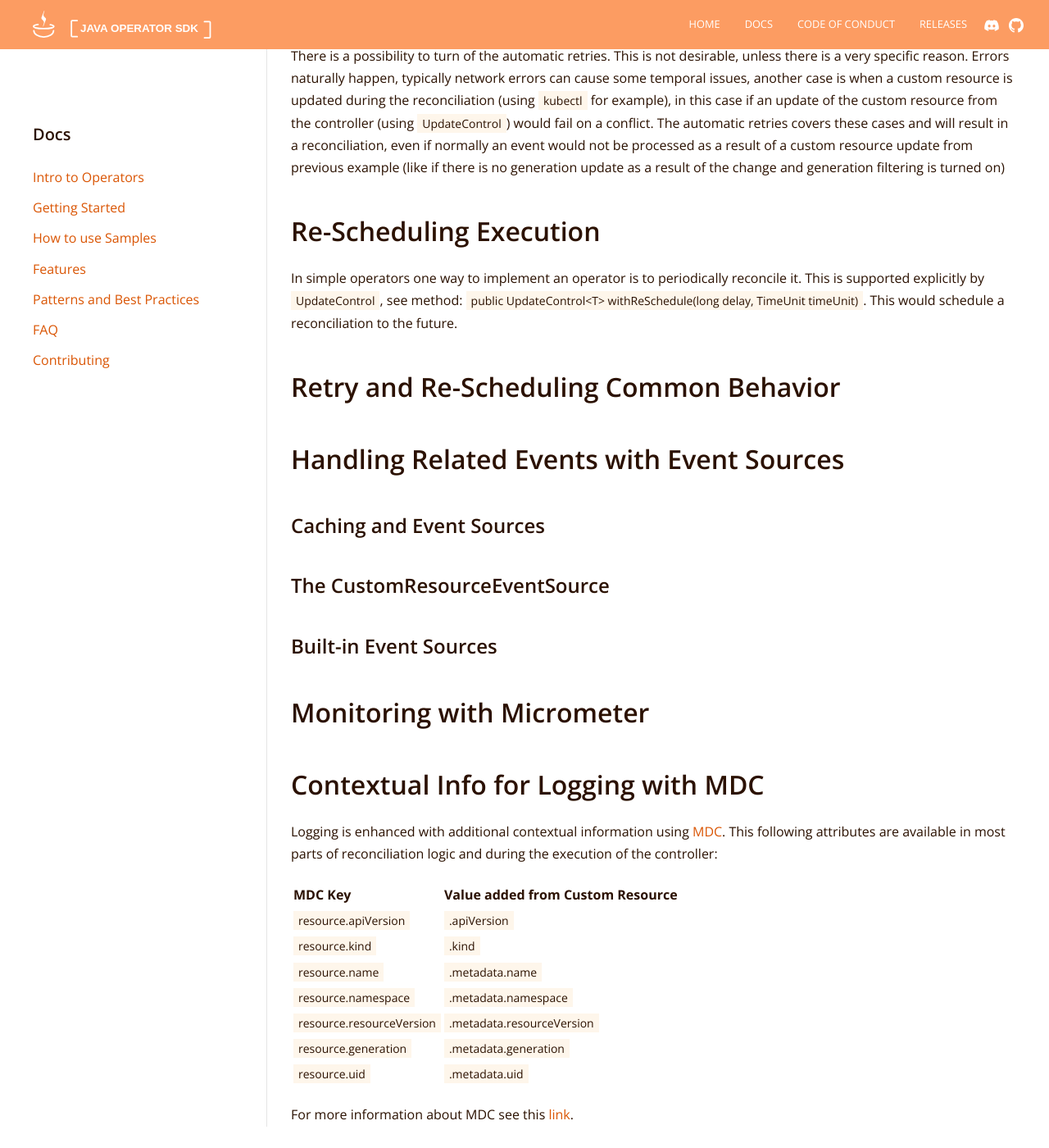
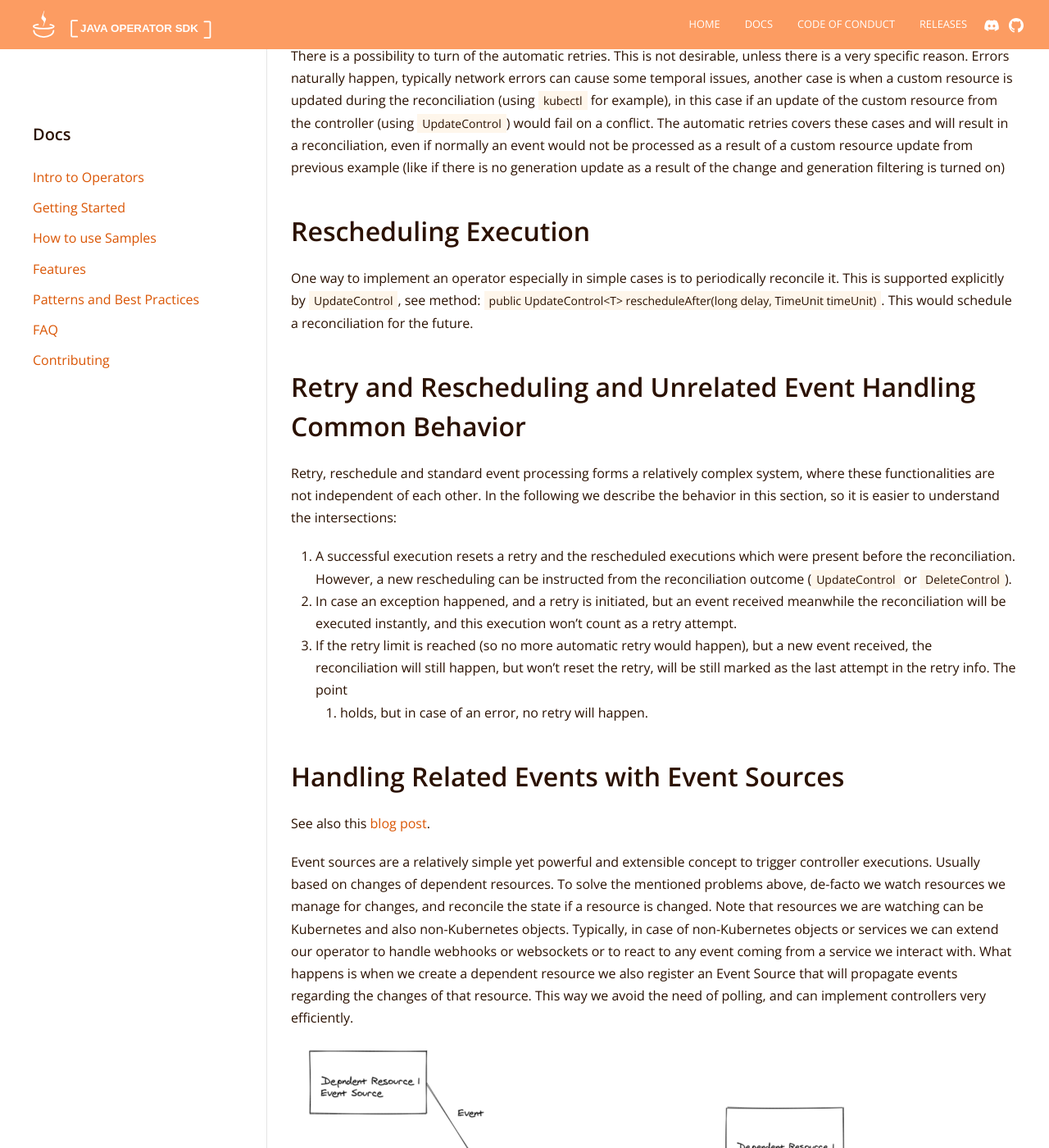
Before and after one commit to operator-framework/java-operator-sdk, a Jekyll site: the page built from docs/documentation/features.md, in a window 1280 px wide and 1400 px high, scrolled down 3221 px. Shown: the whole window at 82% size. Built offline with Jekyll 4.4.1, drawn with Linux system fonts in a browser that asks for light colours; nearby versions of some CDN libraries; some of the changed text lies outside the part shown.

Commit message:
docs: wip, event sources, eventing (#672)

```diff
--- a/docs/documentation/features.md
+++ b/docs/documentation/features.md
@@ -67,19 +68,20 @@ When automatic finalizer handling is turned off, the `ResourceController.deleteR
 case of a delete event received. So it does not make sense to implement this method and turn off finalizer at the same
 time.
 
-## The `createOrUpdateResource` and `deleteResource` Methods of `ResourceController`
+## The `reconcile` and `cleanup` Methods of `Reconciler`
 
-The lifecycle of a custom resource can be clearly separated to two phases from a perspective of an operator.
-When a custom resource is created or update, or on the other hand when the custom resource is deleted - or rater
-marked for deletion in case a finalizer is used.
+The lifecycle of a custom resource can be clearly separated to two phases from a perspective of an operator. When a
+custom resource is created or update, or on the other hand when the custom resource is deleted - or rater marked for
+deletion in case a finalizer is used.
 
-There is no point to make a distinction between create and update, since the reconciliation
-logic typically would be very similar or identical in most of the cases.
+There is no point to make a distinction between create and update, since the reconciliation logic typically would be
+very similar or identical in most of the cases.
 
-This separation related logic is automatically handled by framework. The framework will always call `createOrUpdateResource`
+This separation related logic is automatically handled by framework. The framework will always
+call `createOrUpdateResource`
 function, unless the custom resource is
-[marked from deletion](https://kubernetes.io/docs/concepts/overview/working-with-objects/finalizers/#how-finalizers-work).
-From the point when the custom resource is marked from deletion, only the `deleteResource` method is called.
+[marked from deletion](https://kubernetes.io/docs/concepts/overview/working-with-objects/finalizers/#how-finalizers-work)
+. From the point when the custom resource is marked from deletion, only the `deleteResource` method is called.
 
 If there is **no finalizer** in place (see Finalizer Support section), the `deleteResource` method is **not called**.
 
@@ -87,75 +89,119 @@ If there is **no finalizer** in place (see Finalizer Support section), the `dele
 
 These two methods are used to control the outcome or the desired behavior after the reconciliation.
 
-The `UpdateControl` can instruct the framework to update the custom resource status sub-resource and/or re-schedule
-a reconciliation with a desired time delay. Those are the typical use cases, however in some cases there it can happen
-that the controller wants to update the custom resource itself (like adding annotations) or not to do any updates,
-which are also supported.
+The `UpdateControl` can instruct the framework to update the custom resource status sub-resource and/or re-schedule a
+reconciliation with a desired time delay. Those are the typical use cases, however in some cases there it can happen
+that the controller wants to update the custom resource itself (like adding annotations) or not to do any updates, which
+are also supported.
 
-It is also possible to update both the status and the custom resource with `updateCustomResourceAndStatus` method.
-In this case first the custom resource is updated then the status in two separate requests to K8S API.
+It is also possible to update both the status and the custom resource with `updateCustomResourceAndStatus` method. In
+this case first the custom resource is updated then the status in two separate requests to K8S API.
 
 Always update the custom resource with `UpdateControl`, not with the actual kubernetes client if possible.
 
 On custom resource updates there is always an optimistic version control in place, to make sure that another update is
 not overwritten (by setting `resourceVersion` ) .
 
-The `DeleteControl` typically instructs the framework to remove the finalizer after the dependent resource are
-cleaned up in `deleteResource` implementation.
+The `DeleteControl` typically instructs the framework to remove the finalizer after the dependent resource are cleaned
+up in `deleteResource` implementation.
 
-However, there is a possibility to not remove the finalizer, this
-allows to clean up the resources in a more async way, mostly for the cases when there is a long waiting period after a delete
-operation is initiated. Note that in this case you might want to either schedule a timed event to make sure the
+However, there is a possibility to not remove the finalizer, this allows to clean up the resources in a more async way,
+mostly for the cases when there is a long waiting period after a delete operation is initiated. Note that in this case
+you might want to either schedule a timed event to make sure the
 `deleteResource` is executed again or use event sources get notified about the state changes of a deleted resource.
 
 ## Automatic Retries on Error
 
-When an exception is thrown from a controller, the framework will schedule an automatic retry of the reconciliation.
-The retry is behavior is configurable, an implementation is provided that should cover most of the use-cases, see
+When an exception is thrown from a controller, the framework will schedule an automatic retry of the reconciliation. The
+retry is behavior is configurable, an implementation is provided that should cover most of the use-cases, see
 [GenericRetry](https://github.com/java-operator-sdk/java-operator-sdk/blob/master/operator-framework-core/src/main/java/io/javaoperatorsdk/operator/processing/retry/GenericRetry.java)
 But it is possible to provide a custom implementation.
 
-It is possible to set a limit on the number of retries. In the [Context](https://github.com/java-operator-sdk/java-operator-sdk/blob/master/operator-framework-core/src/main/java/io/javaoperatorsdk/operator/api/Context.java)
-object information is provided about the retry, particularly interesting is the `isLastAttempt`, since a behavior
-could be implemented bases on this flag. Like setting an error message in the status in case of a last attempt;
+It is possible to set a limit on the number of retries. In
+the [Context](https://github.com/java-operator-sdk/java-operator-sdk/blob/master/operator-framework-core/src/main/java/io/javaoperatorsdk/operator/api/Context.java)
+object information is provided about the retry, particularly interesting is the `isLastAttempt`, since a behavior could
+be implemented bases on this flag. Like setting an error message in the status in case of a last attempt;
 
-Event if the retry reached a limit, in case of a new event is received the reconciliation would happen again, it's
-just won't be a result of a retry, but the new event.
+Event if the retry reached a limit, in case of a new event is received the reconciliation would happen again, it's just
+won't be a result of a retry, but the new event.
 
 A successful execution resets the retry.
 
 ### Correctness and Automatic Retries
 
-There is a possibility to turn of the automatic retries. This is not desirable, unless there is a very specific
-reason. Errors naturally happen, typically network errors can cause some temporal issues, another case is when a
-custom resource is updated during the reconciliation (using `kubectl` for example), in this case
-if an update of the custom resource from the controller (using `UpdateControl`) would fail on a conflict. The automatic
-retries covers these cases and will result in a reconciliation, even if normally an event would not be processed
-as a result of a custom resource update from previous example (like if there is no generation update as a result of the
-change and generation filtering is turned on)
+There is a possibility to turn of the automatic retries. This is not desirable, unless there is a very specific reason.
+Errors naturally happen, typically network errors can cause some temporal issues, another case is when a custom resource
+is updated during the reconciliation (using `kubectl` for example), in this case if an update of the custom resource
+from the controller (using `UpdateControl`) would fail on a conflict. The automatic retries covers these cases and will
+result in a reconciliation, even if normally an event would not be processed as a result of a custom resource update
+from previous example (like if there is no generation update as a result of the change and generation filtering is
+turned on)
 
-## Re-Scheduling Execution
+## Rescheduling Execution
 
-In simple operators one way to implement an operator is to periodically reconcile it. This is supported explicitly by
-`UpdateControl`, see method: `public UpdateControl<T> withReSchedule(long delay, TimeUnit timeUnit)`.
-This would schedule a reconciliation to the future.
+One way to implement an operator especially in simple cases is to periodically reconcile it. This is supported
+explicitly by
+`UpdateControl`, see method: `public UpdateControl<T> rescheduleAfter(long delay, TimeUnit timeUnit)`. This would
+schedule a reconciliation for the future.
 
-## Retry and Re-Scheduling Common Behavior
+## Retry and Rescheduling and Unrelated Event Handling Common Behavior
+
+Retry, reschedule and standard event processing forms a relatively complex system, where these functionalities are not
+independent of each other. In the following we describe the behavior in this section, so it is easier to understand the
+intersections:
+
+1. A successful execution resets a retry and the rescheduled executions which were present before the reconciliation.
+   However, a new rescheduling can be instructed from the reconciliation outcome (`UpdateControl` or `DeleteControl`).
+2. In case an exception happened, and a retry is initiated, but an event received meanwhile the reconciliation will be
+   executed instantly, and this execution won't count as a retry attempt.
+3. If the retry limit is reached (so no more automatic retry would happen), but a new event received, the reconciliation
+   will still happen, but won't reset the retry, will be still marked as the last attempt in the retry info. The point
+    1. holds, but in case of an error, no retry will happen.
 
 ## Handling Related Events with Event Sources
 
+See also this [blog post](https://csviri.medium.com/java-operator-sdk-introduction-to-event-sources-a1aab5af4b7b).
+
+Event sources are a relatively simple yet powerful and extensible concept to trigger controller executions. Usually
+based on changes of dependent resources. To solve the mentioned problems above, de-facto we watch resources we manage
+for changes, and reconcile the state if a resource is changed. Note that resources we are watching can be Kubernetes and
+also non-Kubernetes objects. Typically, in case of non-Kubernetes objects or services we can extend our operator to
+handle webhooks or websockets or to react to any event coming from a service we interact with. What happens is when we
+create a dependent resource we also register an Event Source that will propagate events regarding the changes of that
+resource. This way we avoid the need of polling, and can implement controllers very efficiently.
+
+![Alt text for broken image link](../assets/images/event-sources.png)
+
+There are few interesting points here:
+The CustomResourceEvenSource event source is a special one, which sends events regarding changes of our custom resource,
+this is an event source which is always registered for every controller by default. An event is always related to a
+custom resource. Concurrency is still handled for you, thus we still guarantee that there is no concurrent execution of
+the controller for the same custom resource (
+there is parallel execution if an event is related to another custom resource instance).
+
 ### Caching and Event Sources
 
-### The CustomResourceEventSource
+Typically, when we work with Kubernetes (but possibly with others), we manage the objects in a declarative way. This is
+true also for Event Sources. For example if we watch for changes of a Kubernetes Deployment object in the
+InformerEventSource, we always receive the whole object from the Kubernetes API. Later when we try to reconcile in the
+controller (not using events) we would like to check the state of this deployment (but also other dependent resources),
+we could read the object again from Kubernetes API. However since we watch for the changes we know that we always
+receive the most up-to-date version in the Event Source. So naturally, what we can do is cache the latest received
+objects (in the Event Source) and read it from there if needed.
 
 ### Built-in Event Sources
+
+1. InformerEventSource - used to get event about other K8S resources, also provides a local cache for them.
+2. TimerEventSource - used to create timed events, mainly intended for internal usage.
+3. CustomResourceEventSource - an event source that is automatically registered to listen to the changes of the main
+   resource the operation manages, it also maintains a cache of those objects that can be accessed from the Reconciler.
 
 ## Monitoring with Micrometer
 
 ## Contextual Info for Logging with MDC
 
-Logging is enhanced with additional contextual information using [MDC](http://www.slf4j.org/manual.html#mdc).
-This following attributes are available in most parts of reconciliation logic and during the execution of the controller:
+Logging is enhanced with additional contextual information using [MDC](http://www.slf4j.org/manual.html#mdc). This
+following attributes are available in most parts of reconciliation logic and during the execution of the controller:
 
 | MDC Key      | Value added from Custom Resource |
 | :---        |    :---   |
```
Also changed, not shown: other parts of docs/documentation/features.md (+7 -6 lines), docs/assets/images/event-sources.png (added).
